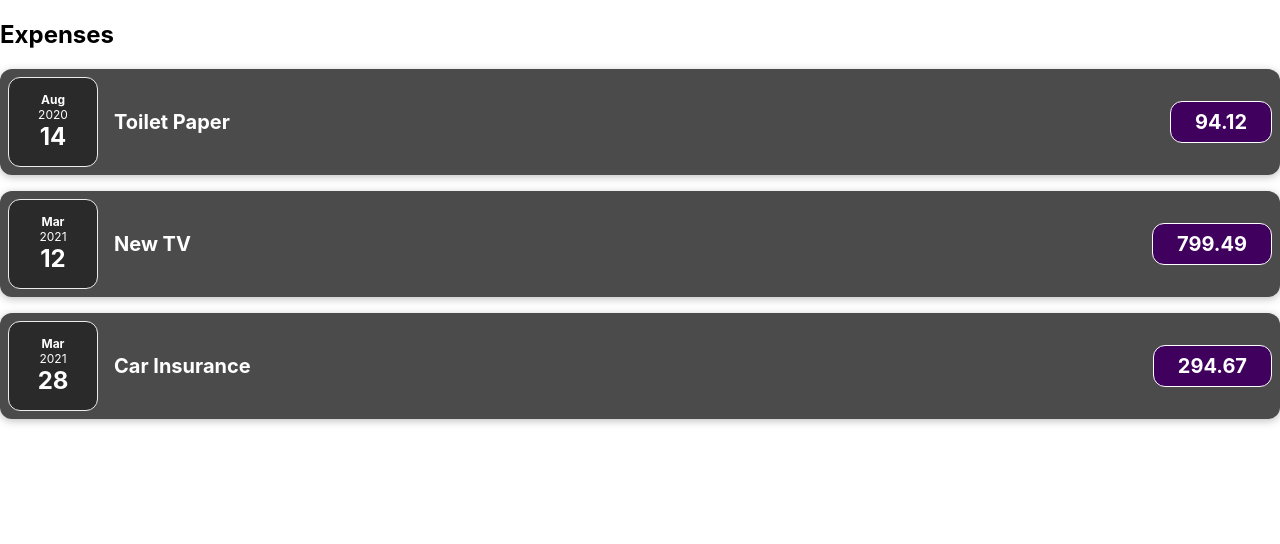
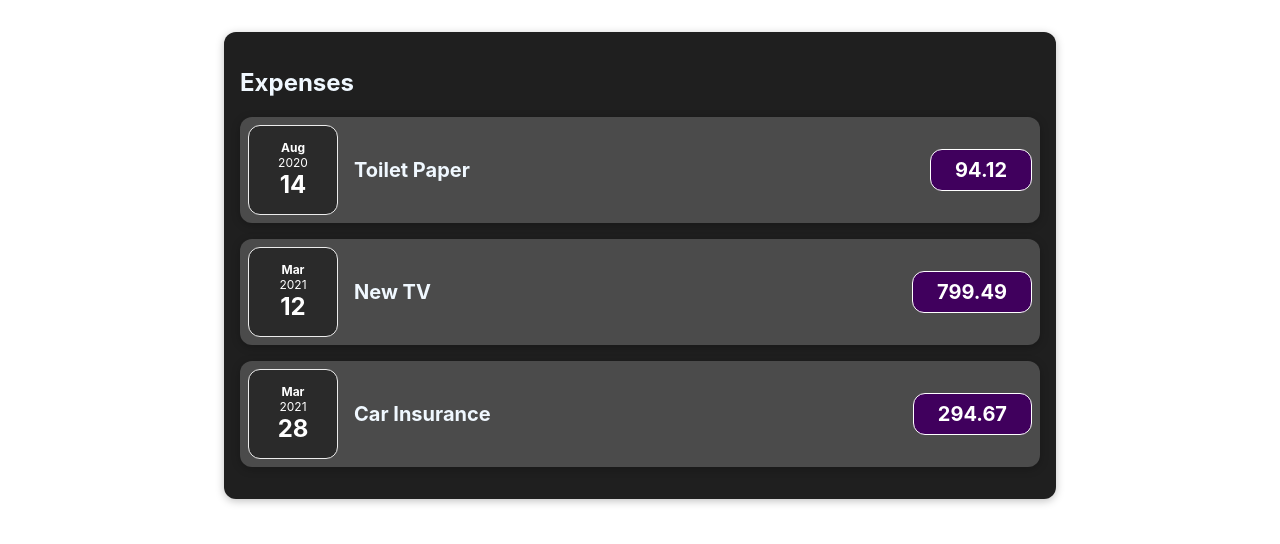
Before and after one commit to AmitElrom/Expense-Tracker, a React (Create React App) app: page / in a window 1280 px wide. Shown: the top 544 px of the page. Built offline with nearby package versions, Linux system fonts and the light colour scheme.

Commit message:
card style apply

```diff
--- /dev/null
+++ b/src/components/Card/Card.css
@@ -0,0 +1,4 @@
+.card {
+  box-shadow: 0 2px 8px rgba(0, 0, 0, 0.25);
+  border-radius: 12px;
+}
--- /dev/null
+++ b/src/components/Card/Card.js
@@ -0,0 +1,13 @@
+import React from 'react'
+import './Card.css'
+
+const Card = ({ children, className }) => {
+
+    const classes = `card ${className}`
+
+    return (
+        <div className={classes} >{children}</div>
+    )
+}
+
+export default Card
--- a/src/components/Expense Item/ExpenseItem.css
+++ b/src/components/Expense Item/ExpenseItem.css
@@ -2,10 +2,8 @@
   display: flex;
   justify-content: space-between;
   align-items: center;
-  box-shadow: 0 2px 8px rgba(0, 0, 0, 0.25);
   padding: 0.5rem;
   margin: 1rem 0;
-  border-radius: 12px;
   background-color: #4b4b4b;
 }
 
--- a/src/components/Expense Item/ExpenseItem.js
+++ b/src/components/Expense Item/ExpenseItem.js
@@ -1,19 +1,20 @@
 import React from 'react'
 import './ExpenseItem.css'
 import ExpenseDate from '../Expense Date/ExpenseDate'
+import Card from '../Card/Card'
 
 const ExpenseItem = ({ expense }) => {
 
     const { title, amount } = expense
 
     return (
-        <div className='expense-item' >
+        <Card className='expense-item' >
             <ExpenseDate date={expense.date} />
             <div className='expense-item__description' >
                 <h2>{title}</h2>
             </div>
             <div className='expense-item__price' >{amount}</div>
-        </div>
+        </Card>
     )
 }
 
--- a/src/components/Expenses/Expenses.css
+++ b/src/components/Expenses/Expenses.css
@@ -4,6 +4,8 @@
   margin: 2rem auto;
   width: 50rem;
   max-width: 95%;
-  border-radius: 12px;
-  box-shadow: 0 1px 8px rgba(0, 0, 0, 0.25);
 }
+
+.expenses h2 {
+  color: aliceblue;
+}
--- a/src/components/Expenses/Expenses.js
+++ b/src/components/Expenses/Expenses.js
@@ -1,14 +1,16 @@
 import React from 'react'
 import ExpenseItem from '../Expense Item/ExpenseItem'
+import './Expenses.css'
+import Card from '../Card/Card'
 
 const Expenses = ({ expenses }) => {
     return (
-        <div>
+        <Card className='expenses' >
             <h2>Expenses</h2>
             <ExpenseItem expense={expenses[0]} />
             <ExpenseItem expense={expenses[1]} />
             <ExpenseItem expense={expenses[2]} />
-        </div>
+        </Card>
     )
 }
 
```
